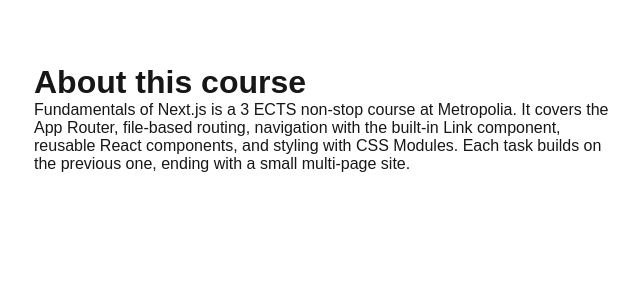
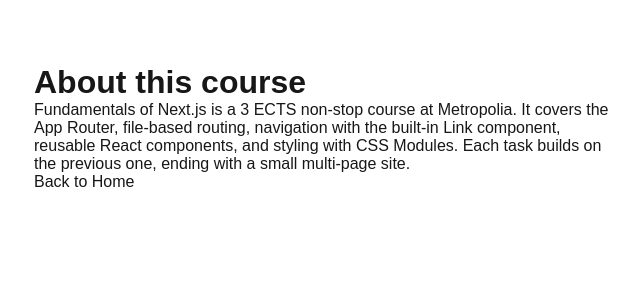
Before and after one commit to martin-holland/nextjs-fundamentals, a Next.js app: page /about in a window 1280 px wide. Shown: the top 300 px of the page, without its empty margins (318-958 px from the left). Built offline with nearby package versions, Linux system fonts and the light colour scheme.

Commit message:
Task 3: Add navigation with the Next.js Link component
Home page links to /about ("Go to About Page") and the about page links
back to / ("Back to Home"), both using next/link for client-side
navigation without a full page reload.

```diff
--- a/app/about/page.js
+++ b/app/about/page.js
@@ -1,3 +1,5 @@
+import Link from "next/link";
+
 export default function About() {
   return (
     <main style={{ padding: "4rem 2rem", maxWidth: "40rem", margin: "0 auto" }}>
@@ -8,6 +10,9 @@
         Link component, reusable React components, and styling with CSS Modules.
         Each task builds on the previous one, ending with a small multi-page site.
       </p>
+      <p>
+        <Link href="/">Back to Home</Link>
+      </p>
     </main>
   );
 }
--- a/app/page.js
+++ b/app/page.js
@@ -1,4 +1,5 @@
 import Image from "next/image";
+import Link from "next/link";
 import styles from "./page.module.css";
 
 export default function Home() {
@@ -62,6 +63,9 @@
           >
             Documentation
           </a>
+          <Link className={styles.secondary} href="/about">
+            Go to About Page
+          </Link>
         </div>
       </main>
     </div>
```
